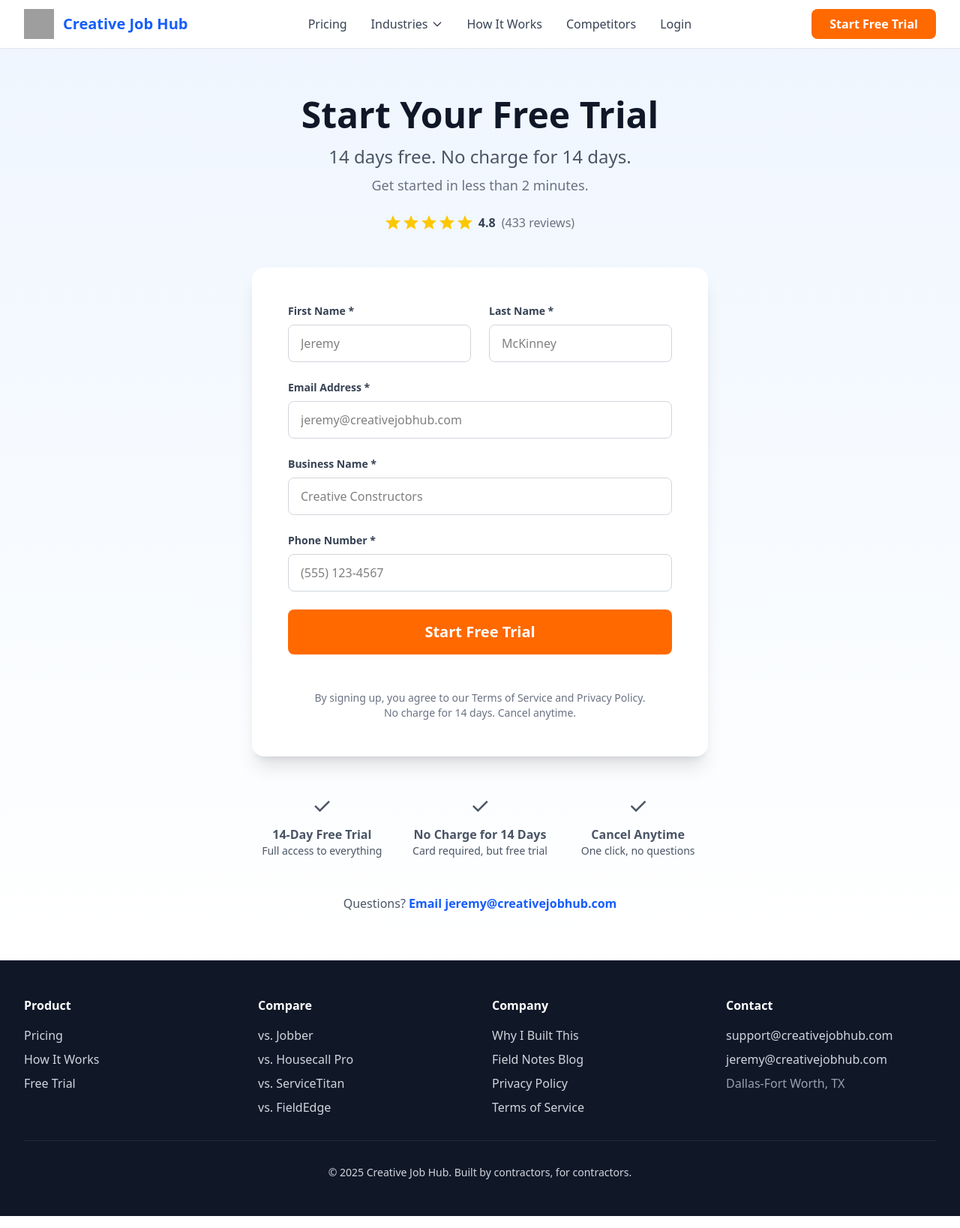
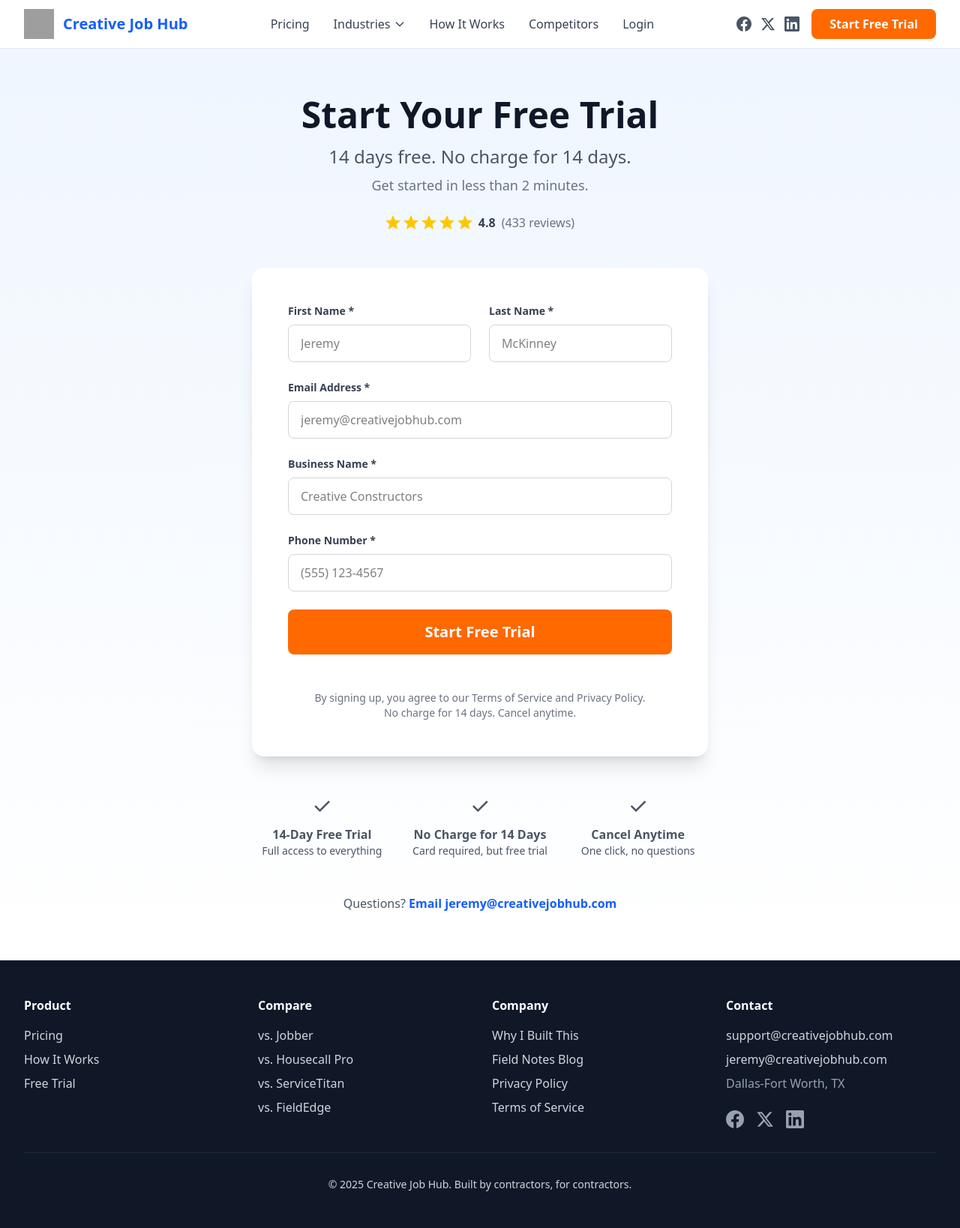
Before and after one commit to thejdmckinney/creativejobhub-site-v2, a React (Vite) app: page /signup in a window 1280 px wide. Shown: the whole page at 75% size. Built offline with nearby package versions, Linux system fonts and the light colour scheme; grey boxes are pictures that could not be loaded.

Commit message:
Add social media icons (Facebook, Twitter, LinkedIn) to Header and Footer

```diff
--- a/src/components/Footer.tsx
+++ b/src/components/Footer.tsx
@@ -96,6 +96,43 @@ export default function Footer() {
                 </a>
               </li>
               <li className="text-gray-400">Dallas-Fort Worth, TX</li>
+              <li className="pt-4">
+                <div className="flex gap-4">
+                  <a
+                    href="https://www.facebook.com/profile.php?id=61582571702601"
+                    target="_blank"
+                    rel="noopener noreferrer"
+                    className="text-gray-400 hover:text-white transition-colors"
+                    aria-label="Facebook"
+                  >
+                    <svg className="w-6 h-6" fill="currentColor" viewBox="0 0 24 24">
+                      <path d="M24 12.073c0-6.627-5.373-12-12-12s-12 5.373-12 12c0 5.99 4.388 10.954 10.125 11.854v-8.385H7.078v-3.47h3.047V9.43c0-3.007 1.792-4.669 4.533-4.669 1.312 0 2.686.235 2.686.235v2.953H15.83c-1.491 0-1.956.925-1.956 1.874v2.25h3.328l-.532 3.47h-2.796v8.385C19.612 23.027 24 18.062 24 12.073z"/>
+                    </svg>
+                  </a>
+                  <a
+                    href="https://x.com/cjh_fsm"
+                    target="_blank"
+                    rel="noopener noreferrer"
+                    className="text-gray-400 hover:text-white transition-colors"
+                    aria-label="Twitter/X"
+                  >
+                    <svg className="w-6 h-6" fill="currentColor" viewBox="0 0 24 24">
+                      <path d="M18.244 2.25h3.308l-7.227 8.26 8.502 11.24H16.17l-5.214-6.817L4.99 21.75H1.68l7.73-8.835L1.254 2.25H8.08l4.713 6.231zm-1.161 17.52h1.833L7.084 4.126H5.117z"/>
+                    </svg>
+                  </a>
+                  <a
+                    href="https://www.linkedin.com/in/jeremy-mckinney-4872aba1/"
+                    target="_blank"
+                    rel="noopener noreferrer"
+                    className="text-gray-400 hover:text-white transition-colors"
+                    aria-label="LinkedIn"
+                  >
+                    <svg className="w-6 h-6" fill="currentColor" viewBox="0 0 24 24">
+                      <path d="M20.447 20.452h-3.554v-5.569c0-1.328-.027-3.037-1.852-3.037-1.853 0-2.136 1.445-2.136 2.939v5.667H9.351V9h3.414v1.561h.046c.477-.9 1.637-1.85 3.37-1.85 3.601 0 4.267 2.37 4.267 5.455v6.286zM5.337 7.433c-1.144 0-2.063-.926-2.063-2.065 0-1.138.92-2.063 2.063-2.063 1.14 0 2.064.925 2.064 2.063 0 1.139-.925 2.065-2.064 2.065zm1.782 13.019H3.555V9h3.564v11.452zM22.225 0H1.771C.792 0 0 .774 0 1.729v20.542C0 23.227.792 24 1.771 24h20.451C23.2 24 24 23.227 24 22.271V1.729C24 .774 23.2 0 22.222 0h.003z"/>
+                    </svg>
+                  </a>
+                </div>
+              </li>
             </ul>
           </div>
         </div>
--- a/src/components/Header.tsx
+++ b/src/components/Header.tsx
@@ -72,13 +72,53 @@ export default function Header() {
             </Link>
           </nav>
 
+          {/* Social Media Icons & CTA */}
+          <div className="hidden md:flex items-center gap-4">
+            {/* Social Media Icons */}
+            <div className="flex items-center gap-3">
+              <a
+                href="https://www.facebook.com/profile.php?id=61582571702601"
+                target="_blank"
+                rel="noopener noreferrer"
+                className="text-gray-600 hover:text-blue-600 transition-colors"
+                aria-label="Facebook"
+              >
+                <svg className="w-5 h-5" fill="currentColor" viewBox="0 0 24 24">
+                  <path d="M24 12.073c0-6.627-5.373-12-12-12s-12 5.373-12 12c0 5.99 4.388 10.954 10.125 11.854v-8.385H7.078v-3.47h3.047V9.43c0-3.007 1.792-4.669 4.533-4.669 1.312 0 2.686.235 2.686.235v2.953H15.83c-1.491 0-1.956.925-1.956 1.874v2.25h3.328l-.532 3.47h-2.796v8.385C19.612 23.027 24 18.062 24 12.073z"/>
+                </svg>
+              </a>
+              <a
+                href="https://x.com/cjh_fsm"
+                target="_blank"
+                rel="noopener noreferrer"
+                className="text-gray-600 hover:text-blue-600 transition-colors"
+                aria-label="Twitter/X"
+              >
+                <svg className="w-5 h-5" fill="currentColor" viewBox="0 0 24 24">
+                  <path d="M18.244 2.25h3.308l-7.227 8.26 8.502 11.24H16.17l-5.214-6.817L4.99 21.75H1.68l7.73-8.835L1.254 2.25H8.08l4.713 6.231zm-1.161 17.52h1.833L7.084 4.126H5.117z"/>
+                </svg>
+              </a>
+              <a
+                href="https://www.linkedin.com/in/jeremy-mckinney-4872aba1/"
+                target="_blank"
+                rel="noopener noreferrer"
+                className="text-gray-600 hover:text-blue-600 transition-colors"
+                aria-label="LinkedIn"
+              >
+                <svg className="w-5 h-5" fill="currentColor" viewBox="0 0 24 24">
+                  <path d="M20.447 20.452h-3.554v-5.569c0-1.328-.027-3.037-1.852-3.037-1.853 0-2.136 1.445-2.136 2.939v5.667H9.351V9h3.414v1.561h.046c.477-.9 1.637-1.85 3.37-1.85 3.601 0 4.267 2.37 4.267 5.455v6.286zM5.337 7.433c-1.144 0-2.063-.926-2.063-2.065 0-1.138.92-2.063 2.063-2.063 1.14 0 2.064.925 2.064 2.063 0 1.139-.925 2.065-2.064 2.065zm1.782 13.019H3.555V9h3.564v11.452zM22.225 0H1.771C.792 0 0 .774 0 1.729v20.542C0 23.227.792 24 1.771 24h20.451C23.2 24 24 23.227 24 22.271V1.729C24 .774 23.2 0 22.222 0h.003z"/>
+                </svg>
+              </a>
+            </div>
+
           {/* Desktop CTA Button */}
           <Link
             to="/signup"
-            className="hidden md:block bg-orange-500 hover:bg-orange-600 text-white px-6 py-2 rounded-lg font-semibold transition-colors"
+            className="bg-orange-500 hover:bg-orange-600 text-white px-6 py-2 rounded-lg font-semibold transition-colors"
           >
             Start Free Trial
           </Link>
+          </div>
 
           {/* Mobile Menu Button */}
           <button
--- a/src/components/OrganizationSchema.tsx
+++ b/src/components/OrganizationSchema.tsx
@@ -18,7 +18,7 @@ export default function OrganizationSchema() {
     "foundingDate": "2025",
     "slogan": "Field Service Software That Doesn't Cost More Than Your Truck Payment",
     "email": "support@creativejobhub.com",
-    "telephone": "+1-XXX-XXX-XXXX", // Replace with real phone number
+    "telephone": "+1-682-466-2130", // Replace with real phone number
 
     // Software Application Details
     "applicationCategory": "BusinessApplication",
@@ -43,11 +43,9 @@ export default function OrganizationSchema() {
 
     // Social Media Links
     "sameAs": [
-      // Add your social media profiles here when created:
-      // "https://www.facebook.com/creativejobhub",
-      // "https://twitter.com/creativejobhub",
-      // "https://www.linkedin.com/company/creativejobhub",
-      // "https://www.instagram.com/creativejobhub"
+      "https://www.facebook.com/profile.php?id=61582571702601",
+      "https://x.com/cjh_fsm",
+      "https://www.linkedin.com/in/jeremy-mckinney-4872aba1/"
     ],
 
     // Contact Information
```
